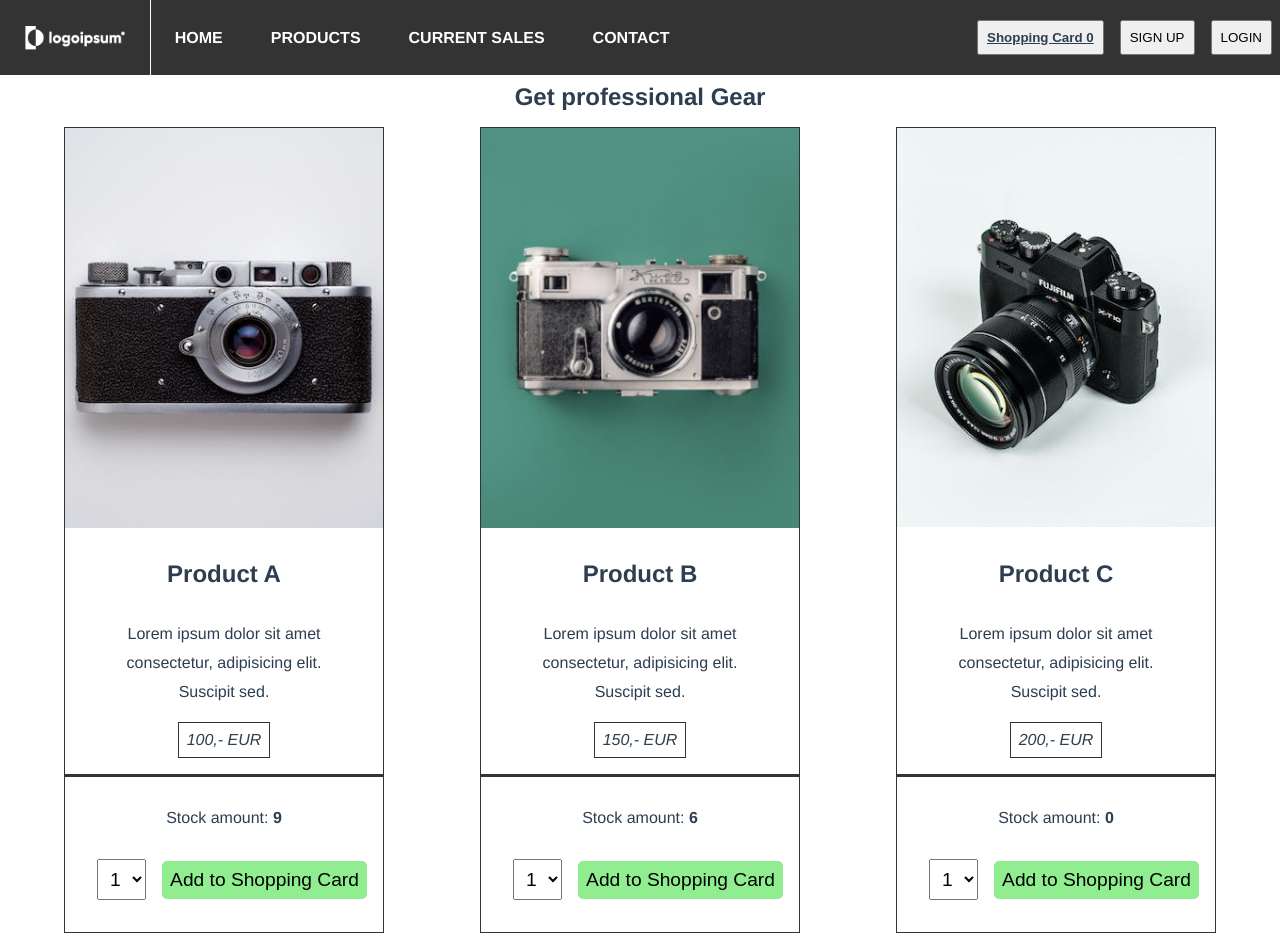
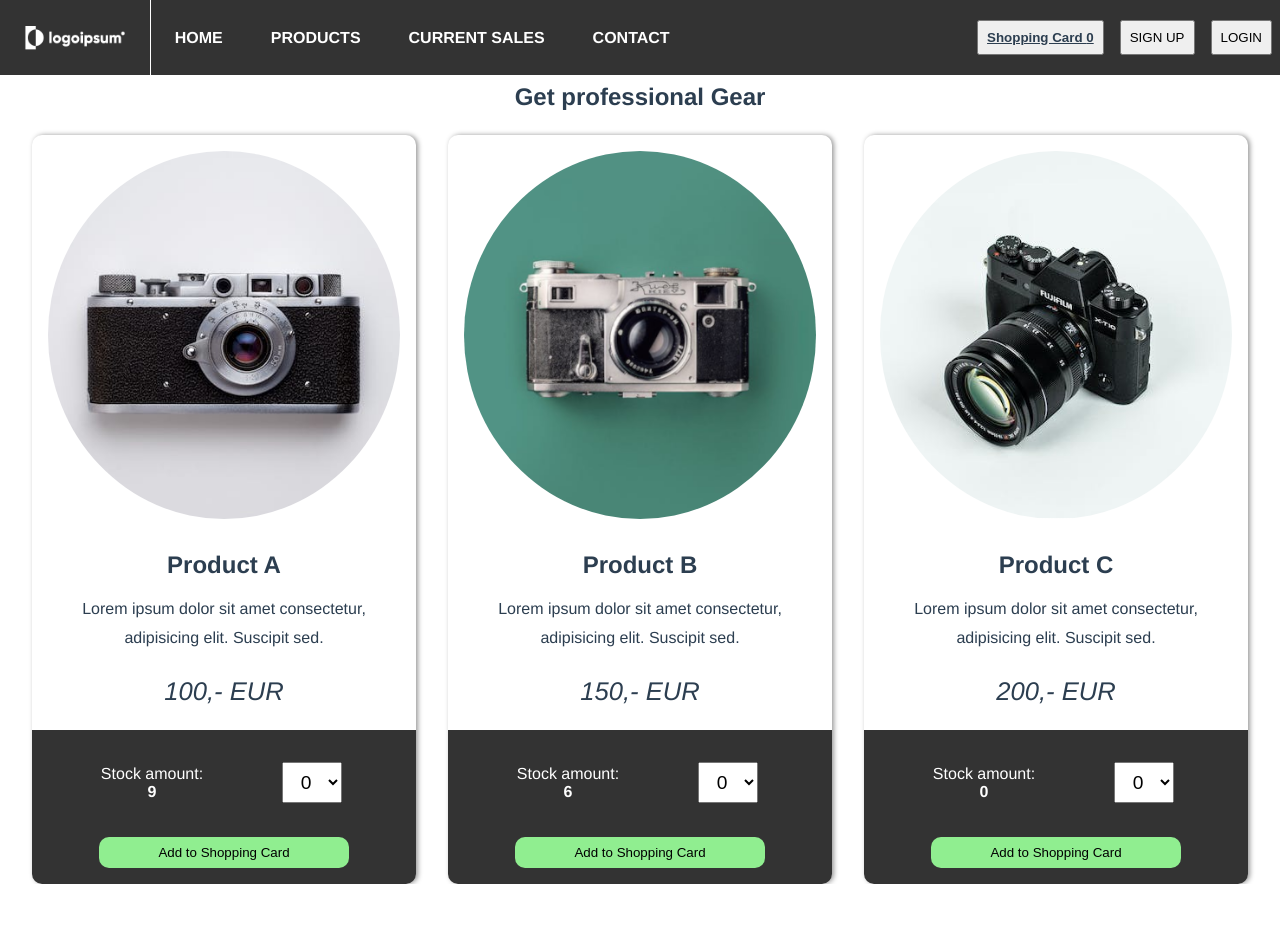
Before and after one commit to TapeMate/vue-php-store-prototype-frontend, a Vue app: page /product in a window 1280 px wide. After the commit the page ends 884 px from the top, so only its background shows below. Built offline with nearby package versions, Linux system fonts and the light colour scheme.

Commit message:
styling changes.

```diff
--- a/public/css/main.css
+++ b/public/css/main.css
@@ -198,8 +198,10 @@
 }
 .store-products-section .product-container {
   width: max-content;
-  border: 1px solid #333;
-  margin: 0.5rem 3rem;
+  max-width: 400px;
+  border-radius: 10px;
+  margin: 1rem 1rem 0 1rem;
+  box-shadow: 2px 0px 5px #999999;
 }
 .store-products-section .product-container .product-image-container {
   height: 400px;
@@ -210,6 +212,8 @@
   width: 100%;
   object-fit: cover;
   object-position: center;
+  border-radius: 100%;
+  padding: 1rem;
 }
 .store-products-section .product-container .product-data-container {
   display: flex;
@@ -221,7 +225,6 @@
 }
 .store-products-section .product-container .product-data-container .product-name {
   font-size: 1.5rem;
-  padding: 1rem;
 }
 .store-products-section .product-container .product-data-container .product-description {
   line-height: 1.8;
@@ -230,29 +233,41 @@
 .store-products-section .product-container .product-data-container .product-price {
   width: max-content;
   font-style: italic;
-  padding: 0.5rem;
-  border: 1px solid #333;
+  font-size: 1.6rem;
+  padding: 0.5rem 2rem;
 }
 .store-products-section .product-container .product-info-container {
+  display: grid;
+  grid-template-columns: 1fr 1fr;
+  align-items: center;
+  justify-items: center;
   padding: 1rem;
+  background: #333;
+  color: #fff;
+  border-bottom-left-radius: 10px;
+  border-bottom-right-radius: 10px;
 }
 .store-products-section .product-container .product-info-container .product-stock-amount {
+  margin-left: 2rem;
   padding: 1rem;
 }
 .store-products-section .product-container .product-info-container .product-stock-amount span {
   font-weight: bold;
 }
 .store-products-section .product-container .product-info-container .product-select-amount {
-  margin: 1rem;
   padding: 0.5rem;
   font-size: 1.2rem;
+  width: 60px;
+  text-align: center;
 }
 .store-products-section .product-container .product-info-container .btn-add-to-card {
+  margin-top: 20px;
   padding: 0.5rem;
-  font-size: 1.2rem;
   background: lightgreen;
   border: none;
-  border-radius: 5px;
+  grid-column: 1/end;
+  width: 250px;
+  border-radius: 10px;
 }
 
 .shopping-card-container {
--- a/src/assets/scss/partials/_store-products.scss
+++ b/src/assets/scss/partials/_store-products.scss
@@ -11,8 +11,10 @@
 
   .product-container {
     width: max-content;
-    border: 1px solid $clr-primary;
-    margin: 0.5rem 3rem;
+    max-width: 400px;
+    border-radius: 10px;
+    margin: 1rem 1rem 0 1rem;
+    box-shadow: 2px 0px 5px lighten($clr-primary, 40%);
 
     .product-image-container {
       height: 400px;
@@ -22,6 +24,8 @@
         width: 100%;
         object-fit: cover;
         object-position: center;
+        border-radius: 100%;
+        padding: 1rem;
       }
     }
 
@@ -35,7 +39,6 @@
 
       .product-name {
         font-size: 1.5rem;
-        padding: 1rem;
       }
 
       .product-description {
@@ -46,15 +49,24 @@
       .product-price {
         width: max-content;
         font-style: italic;
-        padding: 0.5rem;
-        border: 1px solid $clr-primary;
+        font-size: 1.6rem;
+        padding: 0.5rem 2rem;
       }
     }
 
     .product-info-container {
+      display: grid;
+      grid-template-columns: 1fr 1fr;
+      align-items: center;
+      justify-items: center;
       padding: 1rem;
+      background: $clr-primary;
+      color: $clr-secondary;
+      border-bottom-left-radius: 10px;
+      border-bottom-right-radius: 10px;
 
       .product-stock-amount {
+        margin-left: 2rem;
         padding: 1rem;
         span {
           font-weight: bold;
@@ -62,17 +74,20 @@
       }
 
       .product-select-amount {
-        margin: 1rem;
         padding: 0.5rem;
         font-size: 1.2rem;
+        width: 60px;
+        text-align: center;
       }
 
       .btn-add-to-card {
+        margin-top: 20px;
         padding: 0.5rem;
-        font-size: 1.2rem;
         background: $clr-success;
         border: none;
-        border-radius: 5px;
+        grid-column: 1 / end;
+        width: 250px;
+        border-radius: 10px;
       }
     }
   }
--- a/src/components/StoreProducts.vue
+++ b/src/components/StoreProducts.vue
@@ -24,6 +24,7 @@
           name="select-amount"
           id="select-amount"
         >
+          <option value="0">0</option>
           <option value="1">1</option>
           <option value="2">2</option>
           <option value="3">3</option>
```
Also changed, not shown: 1 other file (tests, documents, lock files or other folders).
